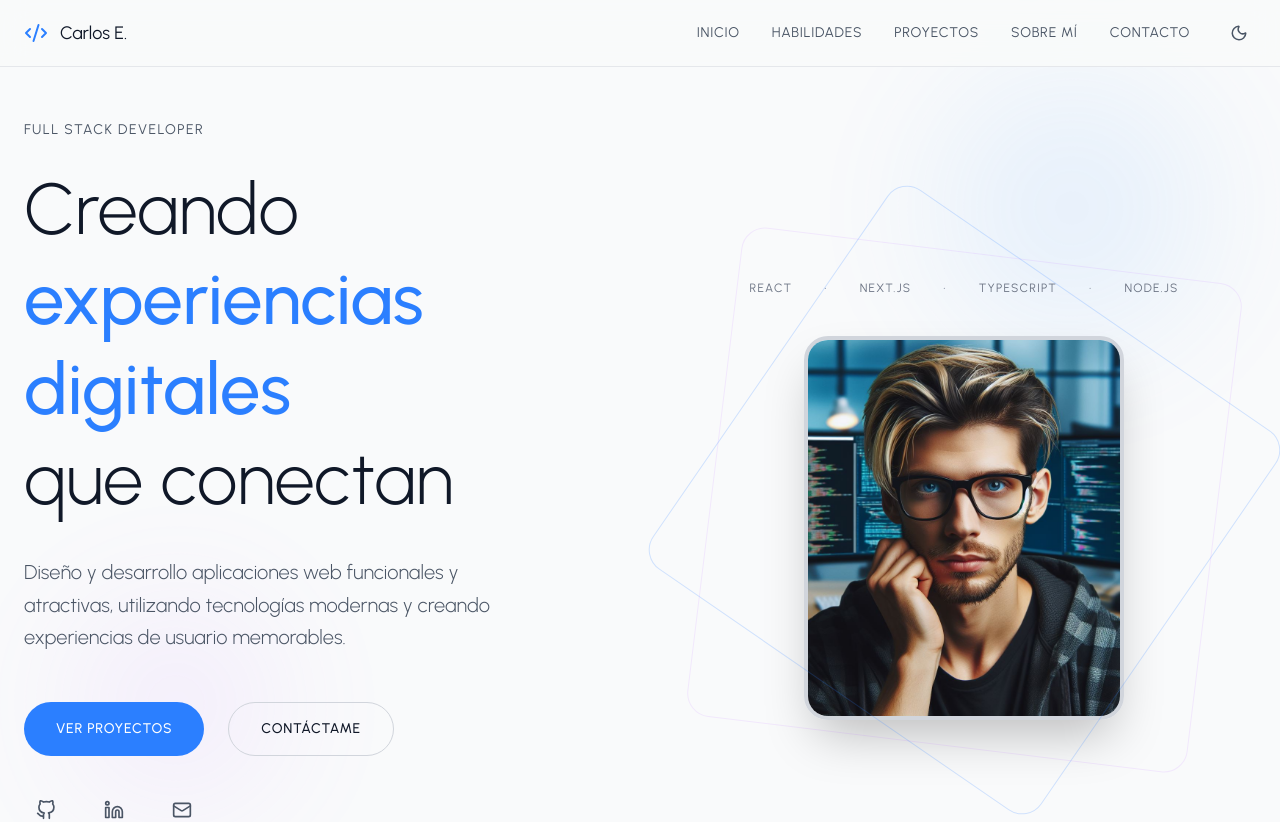
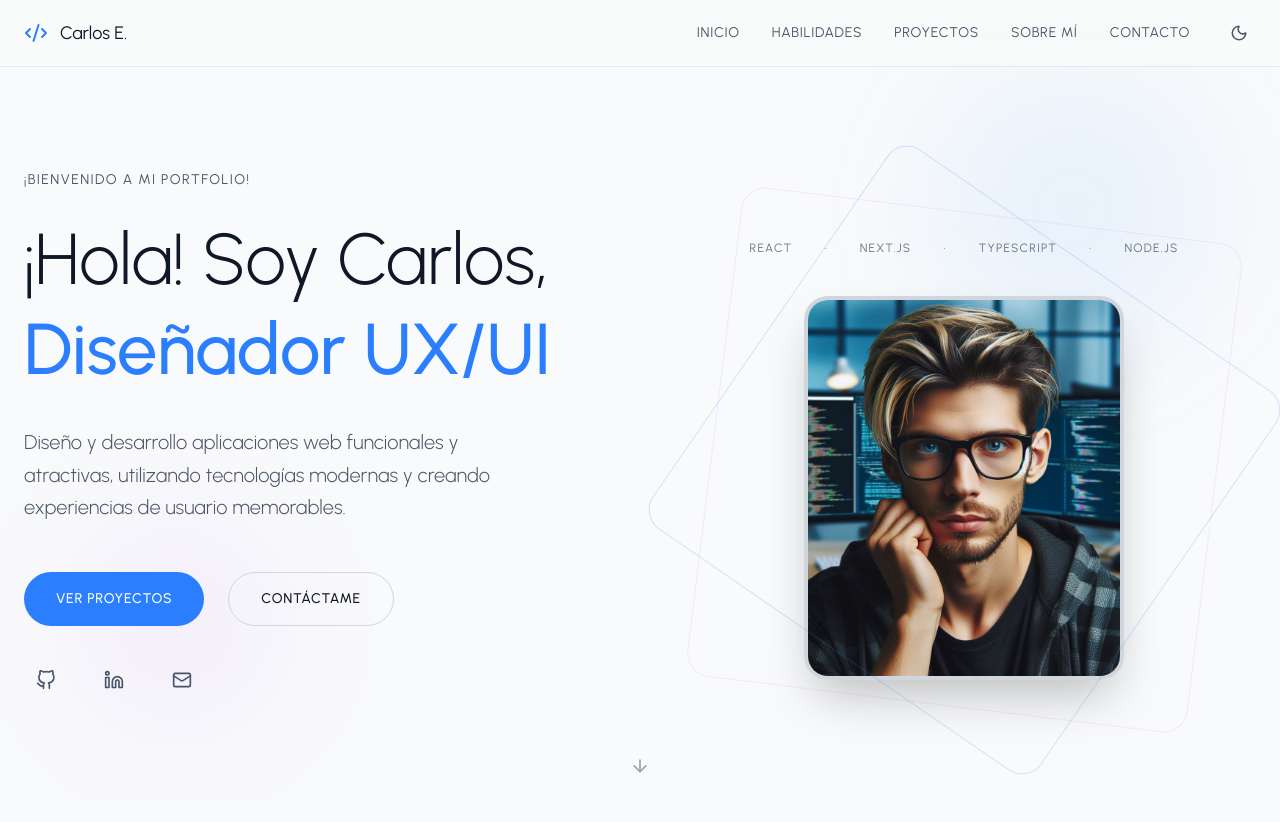
Before and after one commit to carlossilvadev10/cesb-dev-portfolio, a React (Vite) app: page / in a window 1280 px wide. Shown: the top 822 px of the page. Built offline with nearby package versions, Linux system fonts and the light colour scheme; a web font is replaced by a local one.

Commit message:
Se integra TypeAnimation para mostrar roles dinámicos en Hero

```diff
--- a/package.json
+++ b/package.json
@@ -16,6 +16,7 @@
     "react": "^19.1.1",
     "react-dom": "^19.1.1",
     "react-icons": "^5.5.0",
+    "react-type-animation": "^3.2.0",
     "tailwindcss": "^4.1.14"
   },
   "devDependencies": {
--- a/src/components/sections/Hero.jsx
+++ b/src/components/sections/Hero.jsx
@@ -5,6 +5,7 @@ import { FiGithub, FiLinkedin } from "react-icons/fi";
 import { useTheme } from "../../context/ThemeContext";
 import { containerVariants, itemVariants } from "../../utils/helper";
 import profilePicture from "../../assets/images/profile-image.jpg";
+import { TypeAnimation } from "react-type-animation";
 
 const socialLinks = [
     {
@@ -77,18 +78,14 @@ const Hero = () => {
                                 </div>
                             </motion.div>
                             <motion.div variants = {textVariants} className = {`text-sm uppercase tracking-widest ${isDarkMode ? "text-gray-500" : "text-gray-600"} mb-4`}>
-                                Full Stack Developer
+                                ¡Bienvenido a mi portfolio!
                             </motion.div>
                             <motion.h1 variants = {itemVariants} className = "text-3xl md:text-5xl font-light mb-6 leading-tight">
                                 <span className = {`${isDarkMode ? "text-white" : "text-gray-900"}`}>
-                                    Creando
+                                    ¡Hola! Soy Carlos <br />
                                 </span>
-                                <span className = "text-blue-500 font-medium ml-4">
-                                    experiencias digitales
-                                </span>
-                                <br />
-                                <span className = {`${isDarkMode ? "text-white" : "text-gray-900"}`}>
-                                    que conectan
+                                <span className = "text-blue-500 font-medium">
+                                    <TypeAnimation sequence = {["Full Stack Developer", 2000, "Diseñador UX/UI", 2000]} speed = {40} repeat = {Infinity} cursor = {false} wrapper = "span" className = "" />
                                 </span>
                             </motion.h1>
                             <motion.p variants = {itemVariants} className = {`text-base md:text-lg ${isDarkMode ? "text-gray-400" : "text-gray-600"} mb-8 max-w-xl mx-auto font-light leading-relaxed`}>
@@ -139,19 +136,14 @@ const Hero = () => {
                     <div className = "hidden lg:grid lg:grid-cols-2 lg:gap-16 lg:items-center">
                         <motion.div initial = "hidden" animate = "visible" variants = {containerVariants} className = "text-left">
                             <motion.div variants = {textVariants} className = {`text-sm uppercase tracking-widest ${isDarkMode ? "text-gray-500" : "text-gray-600"} mb-6`}>
-                                Full Stack Developer
+                                ¡Bienvenido a mi portfolio!
                             </motion.div>
                             <motion.h1 variants = {itemVariants} className = "text-5xl xl:text-7xl font-light mb-8 leading-tight">
                                 <span className = {`${isDarkMode ? "text-white" : "text-gray-900"}`}>
-                                    Creando
+                                    ¡Hola! Soy Carlos, <br />
                                 </span>
-                                <br />
                                 <span className = "text-blue-500 font-medium">
-                                    experiencias digitales
-                                </span>
-                                <br />
-                                <span className = {`${isDarkMode ? "text-white" : "text-gray-900"}`}>
-                                    que conectan
+                                    <TypeAnimation sequence = {["Full Stack Developer", 2000, "Diseñador UX/UI", 2000]} speed = {40} repeat = {Infinity} cursor = {false} wrapper = "span" className = "" />
                                 </span>
                             </motion.h1>
                             <motion.p variants = {itemVariants} className = {`text-xl ${isDarkMode ? "text-gray-400" : "text-gray-600"} mb-12 font-light leading-relaxed max-w-lg`}>
```
Also changed, not shown: 1 other file (tests, documents, lock files or other folders).
